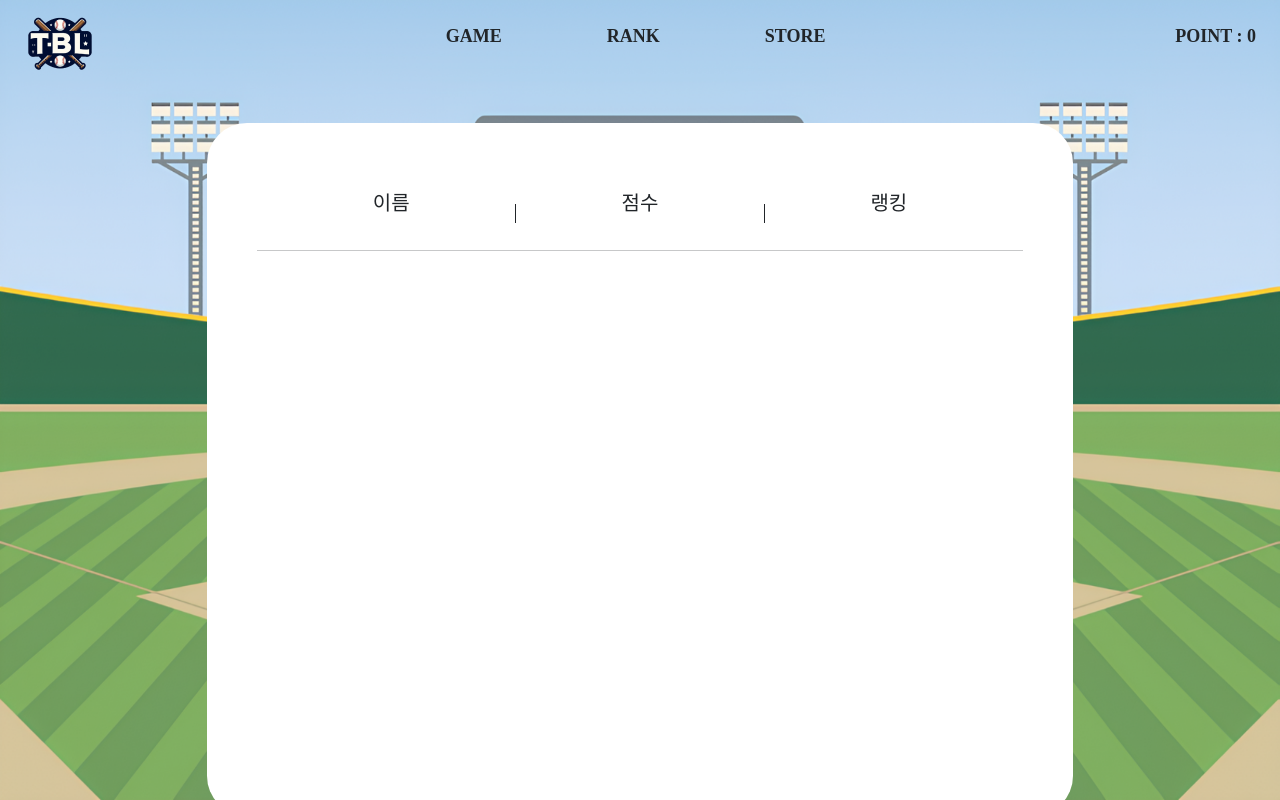
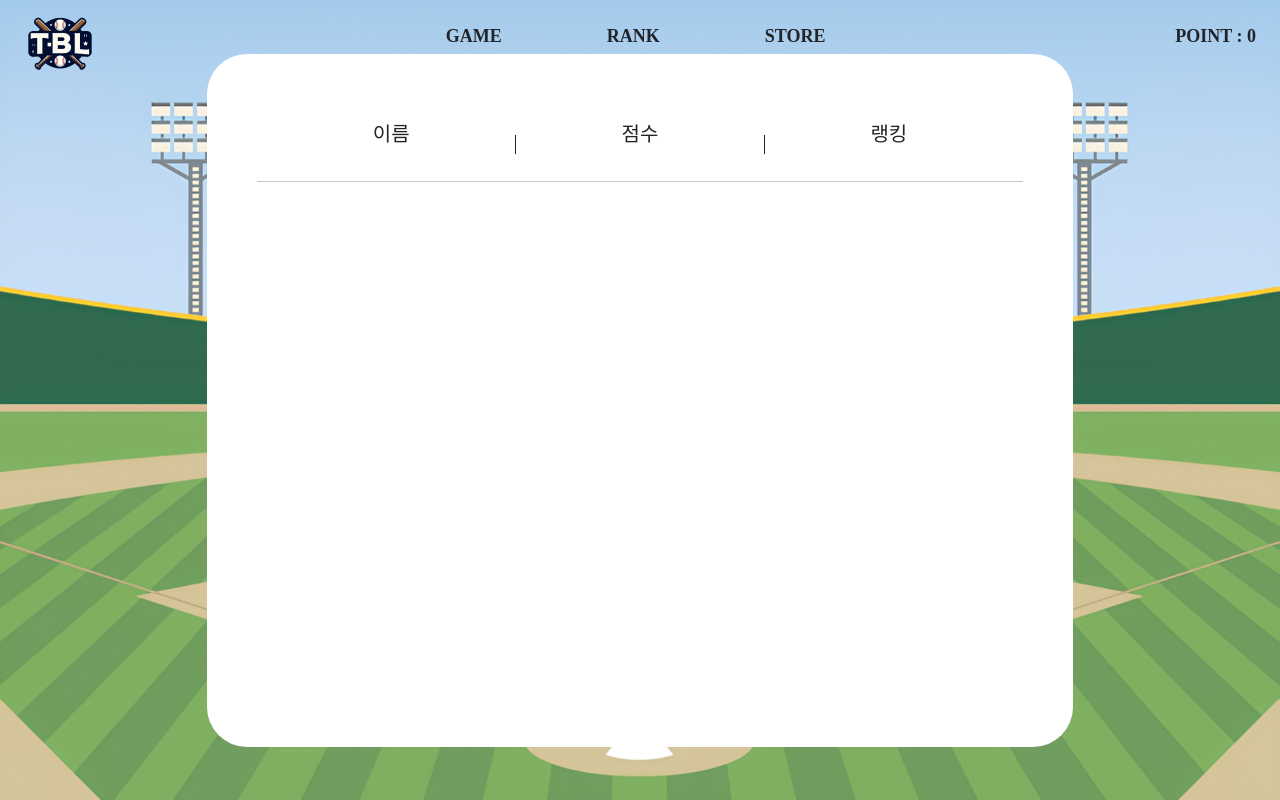
Before and after one commit to bhark065/TBalLom, a Django app: template tballom/templates/html/tballom/tballom_rank.html in a window 1280 px wide. Run offline with Django 5.2, Linux system fonts and the light colour scheme; the template is opened without the code that fills it, so the values that code supplies are empty; some web fonts are replaced.

Commit message:
Style: 랭킹 box 위치 수정

```diff
--- a/tballom/static/css/tballom_rank.css
+++ b/tballom/static/css/tballom_rank.css
@@ -1,15 +1,21 @@
+.grid-div {
+    width: 100%;
+    height: 100%;
+    position: absolute;
+    display: flex;
+    justify-content: center;
+    align-items: center;
+}
+
 #grid-container {
     width: 866px;
     height: 693px;
     display: flex;
     font-size: 20px;
-    margin-top: 123px;
-    position: absolute;
     align-items: center;
     border-radius: 40px;
     flex-direction: column;
     background-color: #FFF;
-    font-family: var(--pretendard-font);
 }
 
 #header {
--- a/tballom/templates/html/tballom/tballom_rank.html
+++ b/tballom/templates/html/tballom/tballom_rank.html
@@ -8,6 +8,7 @@
 {% endblock %}
 
 {% block content %}
+    <div class="grid-div">
         <div id="grid-container">
             <div id="header">
                 <p>이름</p>
@@ -28,6 +29,7 @@
                 {% endfor %}
             </div>
         </div>
+    </div>
 {% endblock %}
 
 {% block user_point %}
```
Lines whose indentation alone changed are shown as unchanged.
